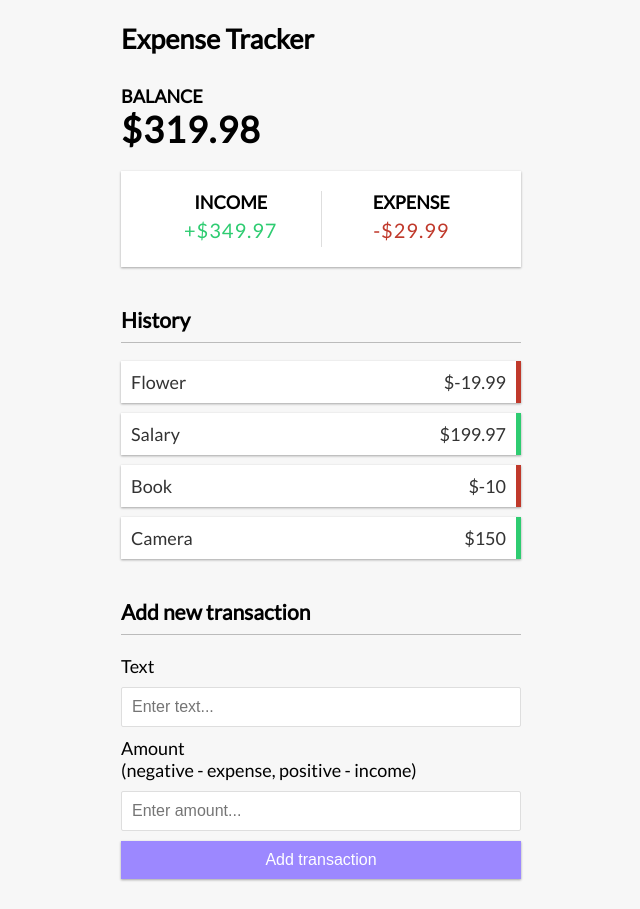
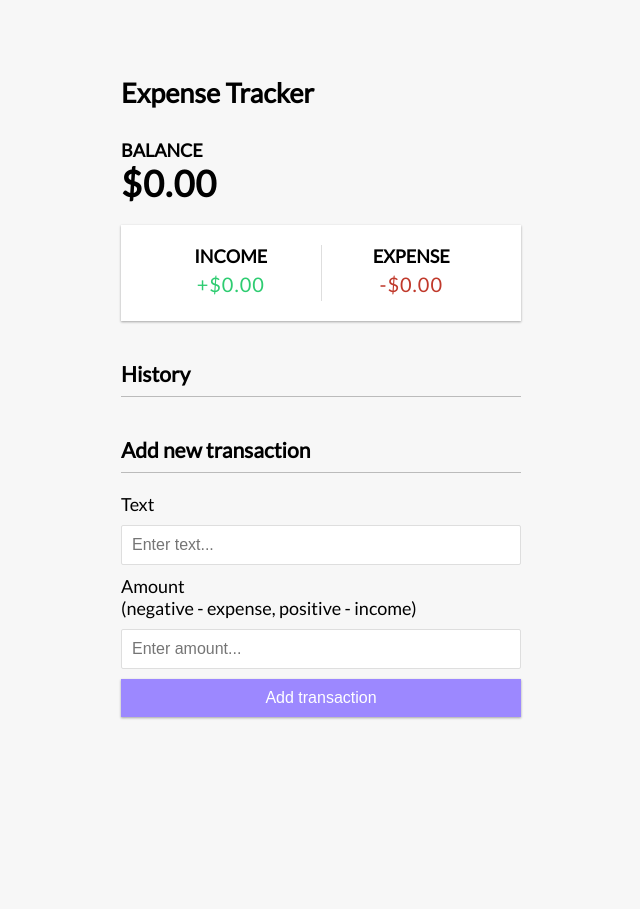
Before and after one commit to Moazam05/vue-js-expense-tracker, a Vue app: page / in a window 1280 px wide. Shown: the whole page, without its empty margins (319-959 px from the left). After the commit the page ends 800 px from the top, so only its background shows below. Built offline with nearby package versions, Linux system fonts and the light colour scheme.

Commit message:
saved to local storage

```diff
--- a/src/App.vue
+++ b/src/App.vue
@@ -19,18 +19,20 @@ import IncomeExpenses from "./components/IncomeExpenses.vue";
 import TransactionList from "./components/TransactionList.vue";
 import AddTransaction from "./components/AddTransaction.vue";
 // imports
-import { ref, computed } from "vue";
+import { ref, computed, onMounted } from "vue";
 import { useToast } from "vue-toastification";
 
 // states
 const toast = useToast();
 
-const transactions = ref([
-  { id: 1, text: "Flower", amount: -19.99 },
-  { id: 2, text: "Salary", amount: 199.97 },
-  { id: 3, text: "Book", amount: -10 },
-  { id: 4, text: "Camera", amount: 150 },
-]);
+const transactions = ref([]);
+
+onMounted(() => {
+  const savedTransactions = JSON.parse(localStorage.getItem("transactions"));
+  if (savedTransactions) {
+    transactions.value = savedTransactions;
+  }
+});
 
 const addTransaction = (transaction) => {
   const data = {
@@ -40,6 +42,8 @@ const addTransaction = (transaction) => {
   };
 
   transactions.value.push(data);
+
+  localStorage.setItem("transactions", JSON.stringify(transactions.value));
   toast.success("Transaction added successfully");
 };
 
@@ -48,6 +52,7 @@ const deleteTransaction = (id) => {
 
   transactions.value = deleteTransaction;
 
+  localStorage.setItem("transactions", JSON.stringify(transactions.value));
   toast.success("Transaction deleted successfully");
 };
 
```
